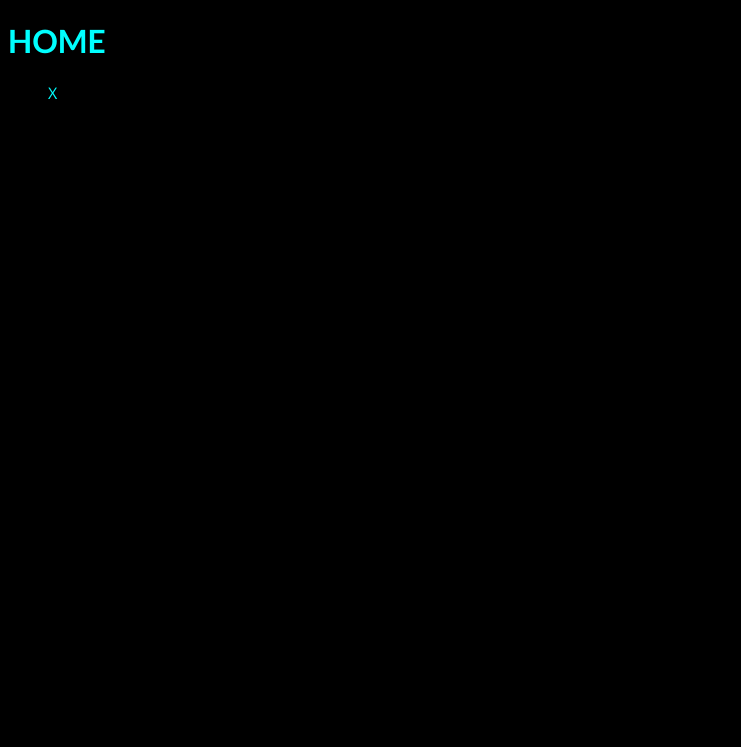
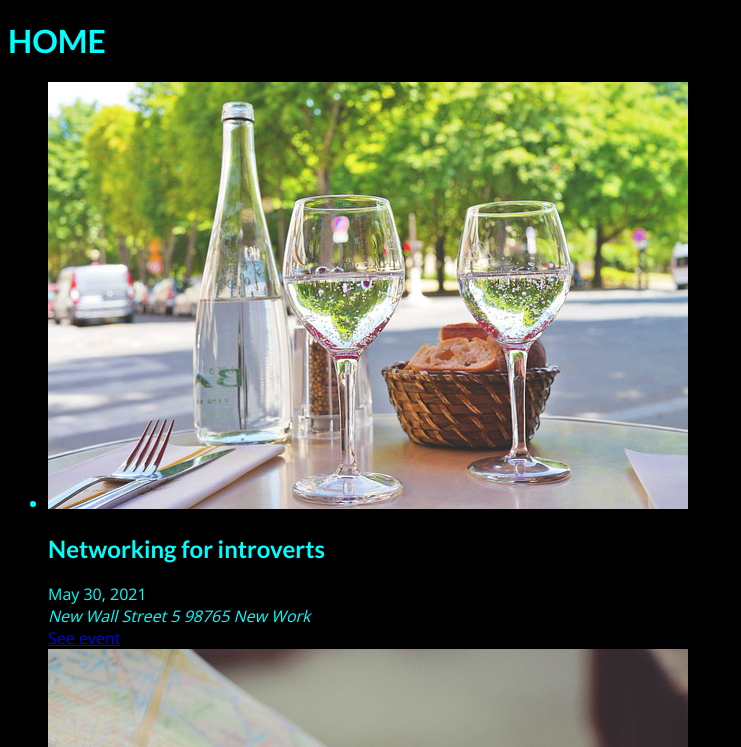
Before and after one commit to krysdev/nextJS-sandbox, a Next.js app: page / in a window 1280 px wide. Shown: the top 747 px of the page, without its empty margins (0-741 px from the left). Built offline with nearby package versions, Linux system fonts and the light colour scheme.

Commit message:
project 1

```diff
--- /dev/null
+++ b/componets/events/EventItem.js
@@ -0,0 +1,43 @@
+import Image from "next/image";
+import Link from "next/link";
+import pic1 from "../../public/images/1.jpg"
+import pic2 from "../../public/images/2.jpg"
+import pic3 from "../../public/images/3.jpg"
+
+function EventItem(props) {
+  const { title, image, date, location, id } = props; //destructure props
+
+  const humanReadableDate = new Date(date).toLocaleDateString("en-US", {
+    day: "numeric",
+    month: "long",
+    year: "numeric",
+  });
+  // const humanReadableDate = date
+
+  const formattedAddress = location.replace(", ", "\n");  // New Wall Street 5, 98765 New Work
+
+  const seeEvent = `/events/${id}` //backtick
+
+  return (
+    <li>
+      <img src={'/'+ image} alt={title} />
+      {/* <Image src={image} alt={title} width={100} height={100}/> */}
+      <div>
+        <div>
+          <h2>{title}</h2>
+        </div>
+        <div>
+          <time>{humanReadableDate}</time>
+        </div>
+        <div>
+          <address>{formattedAddress}</address>
+        </div>
+      </div>
+      <div>
+        <Link href={seeEvent}>See event</Link>
+      </div>
+    </li>
+  );
+}
+
+export default EventItem;
--- /dev/null
+++ b/componets/events/EventList.js
@@ -0,0 +1,23 @@
+import EventItem from "./EventItem";
+
+function EventList(props) {
+  const { items } = props; //destructure props
+
+  return (
+    <ul>
+      {items.map((dummyevent) => (
+        <EventItem
+          key={dummyevent.id}
+          id={dummyevent.id}
+          title={dummyevent.title}
+          location={dummyevent.location}
+          date={dummyevent.date}
+          image={dummyevent.image}
+          // image={dummyevent.imageNext}
+        />
+      ))}
+    </ul>
+  );
+}
+
+export default EventList;
--- a/dummy-data.js
+++ b/dummy-data.js
@@ -7,6 +7,7 @@
     location: 'Somestreet 25, 12345 San Somewhereo',
     date: '2021-05-12',
     image: 'images/1.jpg',
+    imageNext: 'pic1',
     isFeatured: false,
   },
   {
@@ -17,6 +18,7 @@
     location: 'New Wall Street 5, 98765 New Work',
     date: '2021-05-30',
     image: 'images/2.jpg',
+    imageNext: 'pic2',
     isFeatured: true,
   },
   {
@@ -27,6 +29,7 @@
     location: 'My Street 12, 10115 Broke City',
     date: '2022-04-10',
     image: 'images/3.jpg',
+    imageNext: 'pic3',
     isFeatured: true,
   },
 ];
--- a/pages/index.js
+++ b/pages/index.js
@@ -1,12 +1,13 @@
 import { getFeaturedEvents } from "../dummy-data";
+import EventList from "../componets/events/EventList";
 
 function HomePage() {
-  const featuredEvents = getFeaturedEvents();
+  const featuredEvents = getFeaturedEvents(); //function from DUMMY-DATA.js
 
   return (
     <div>
       <h1>HOME</h1>
-      <ul>X</ul>
+      <EventList items={featuredEvents}/>
     </div>
   );
 }
```
